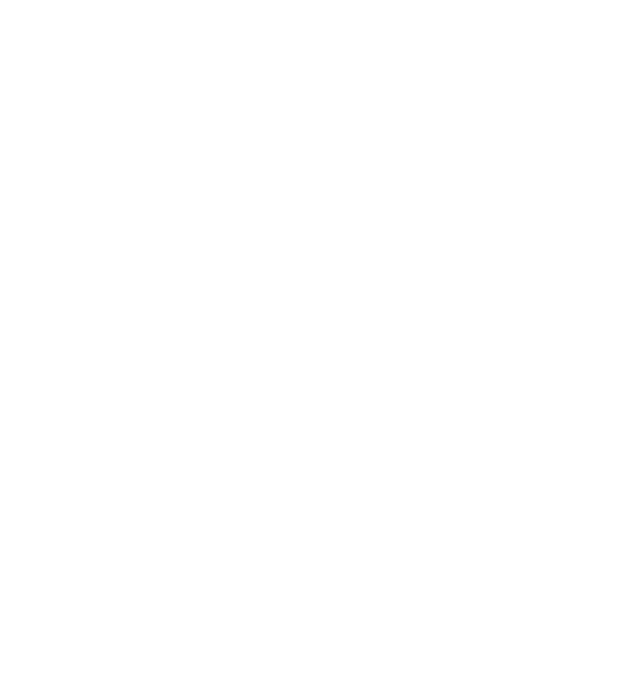
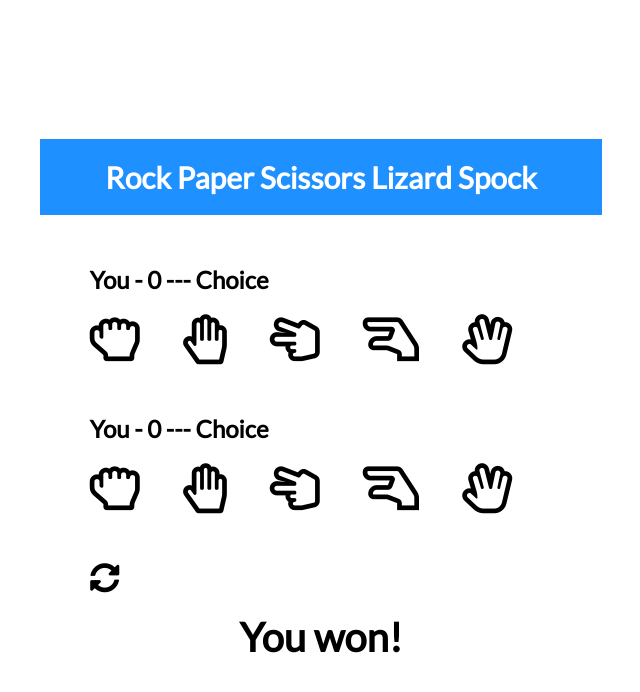
Before and after one commit to Dakarakoso/Spock-Rock-Game, a plain HTML site: page index.html in a window 1280 px wide. Shown: the whole page, without its empty margins (319-959 px from the left). Drawn offline with Linux system fonts and the light colour scheme.

Commit message:
building UI

```diff
--- a/index.html
+++ b/index.html
@@ -12,6 +12,49 @@
     <link rel="stylesheet" href="style.css" />
   </head>
   <body>
+    <div class="game-container">
+      <div class="header">
+        <h1>Rock Paper Scissors Lizard Spock</h1>
+      </div>
+      <!-- Player -->
+      <div class="player-container" id="player">
+        <h2>
+          You - <span id="playerScore">0</span
+          ><span class="choice" id="playerChoice"> --- Choice</span>
+        </h2>
+        <i class="far fa-hand-rock" title="Rock" id="playerRock"></i>
+        <i class="far fa-hand-paper" title="Paper" id="playerPaper"></i>
+        <i
+          class="far fa-hand-scissors"
+          title="Scissors"
+          id="playerScissors"
+        ></i>
+        <i class="far fa-hand-lizard" title="Lizard" id="playerLizard"></i>
+        <i class="far fa-hand-spock" title="Spock" id="playerSpock"></i>
+      </div>
+      <!-- Computer player -->
+      <div class="player-container" id="computer">
+        <h2>
+          You - <span id="computerScore">0</span
+          ><span class="choice" id="computerChoice"> --- Choice</span>
+        </h2>
+        <i class="far fa-hand-rock" title="Rock" id="computerRock"></i>
+        <i class="far fa-hand-paper" title="Paper" id="computerPaper"></i>
+        <i
+          class="far fa-hand-scissors"
+          title="Scissors"
+          id="computerScissors"
+        ></i>
+        <i class="far fa-hand-lizard" title="Lizard" id="computerLizard"></i>
+        <i class="far fa-hand-spock" title="Spock" id="computerSpock"></i>
+      </div>
+      <!-- reset -->
+      <i class="fas fa-sync-alt reset-icon" title="Reset"></i>
+      <!-- result -->
+      <div class="result-container">
+        <h3 class="result-text" id="resultText">You won!</h3>
+      </div>
+    </div>
     <!-- Script -->
     <script src="script.js"></script>
   </body>
```
